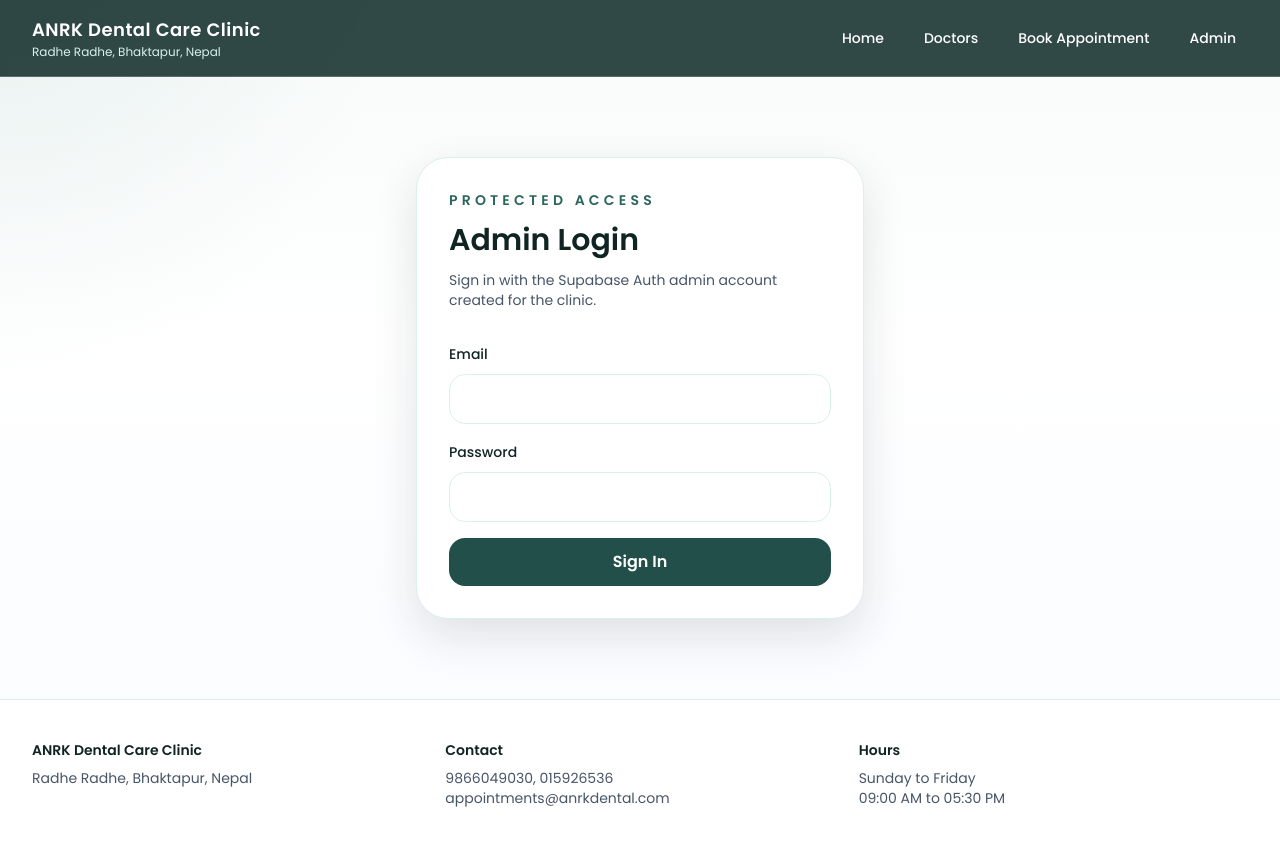
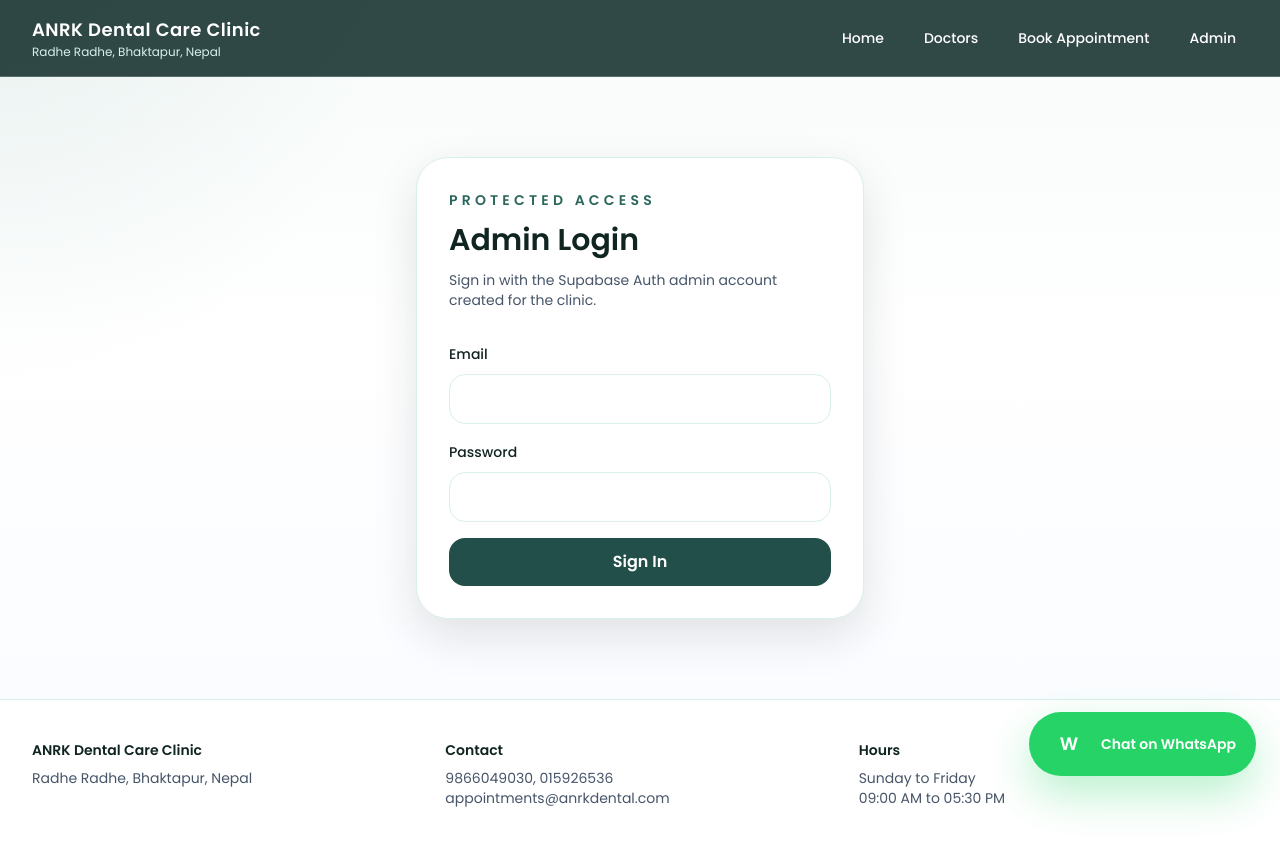
Before and after one commit to subodhisacat/anrk, a Next.js app: page /admin/login in a window 1280 px wide. Built offline with nearby package versions, Linux system fonts and the light colour scheme; no server answers.

Commit message:
Add floating WhatsApp contact button

```diff
--- a/app/layout.tsx
+++ b/app/layout.tsx
@@ -5,6 +5,7 @@ import "./globals.css";
 
 import { Footer } from "@/components/footer";
 import { Navbar } from "@/components/navbar";
+import { WhatsAppFloatingButton } from "@/components/whatsapp-floating-button";
 import { CLINIC } from "@/lib/constants";
 
 const poppins = Poppins({
@@ -34,6 +35,7 @@ export default function RootLayout({
             </div>
           </main>
           <Footer />
+          <WhatsAppFloatingButton />
         </div>
       </body>
     </html>
--- /dev/null
+++ b/components/whatsapp-floating-button.tsx
@@ -0,0 +1,24 @@
+import Link from "next/link";
+
+import { CLINIC } from "@/lib/constants";
+
+export function WhatsAppFloatingButton() {
+  const message = encodeURIComponent(
+    `Hello ${CLINIC.name}, I would like to ask about an appointment.`
+  );
+
+  return (
+    <Link
+      href={`https://wa.me/${CLINIC.whatsappPhone}?text=${message}`}
+      target="_blank"
+      rel="noopener noreferrer"
+      aria-label="Chat with ANRK Dental Care Clinic on WhatsApp"
+      className="fixed bottom-5 right-5 z-50 inline-flex items-center gap-3 rounded-full bg-[#25D366] px-5 py-3 text-sm font-semibold text-white shadow-[0_18px_45px_rgba(37,211,102,0.32)] transition hover:scale-[1.02] hover:bg-[#1ebe5d] sm:bottom-6 sm:right-6"
+    >
+      <span className="flex h-10 w-10 items-center justify-center rounded-full bg-white/18 text-lg">
+        W
+      </span>
+      <span className="hidden sm:inline">Chat on WhatsApp</span>
+    </Link>
+  );
+}
--- a/lib/constants.ts
+++ b/lib/constants.ts
@@ -2,7 +2,8 @@ export const CLINIC = {
   name: "ANRK Dental Care Clinic",
   location: "Radhe Radhe, Bhaktapur, Nepal",
   phones: ["9866049030", "015926536"],
-  email: "appointments@anrkdental.com"
+  email: "appointments@anrkdental.com",
+  whatsappPhone: "9779866049030"
 };
 
 export const APPOINTMENT_STATUSES = [
```
